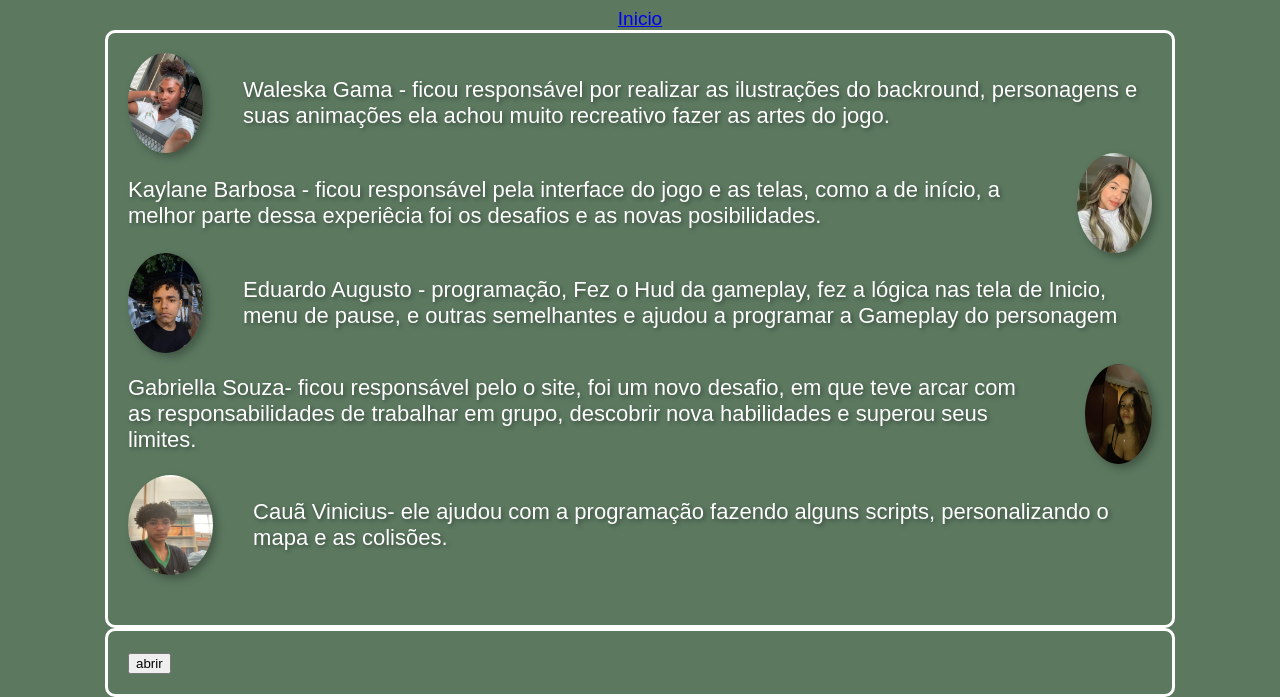
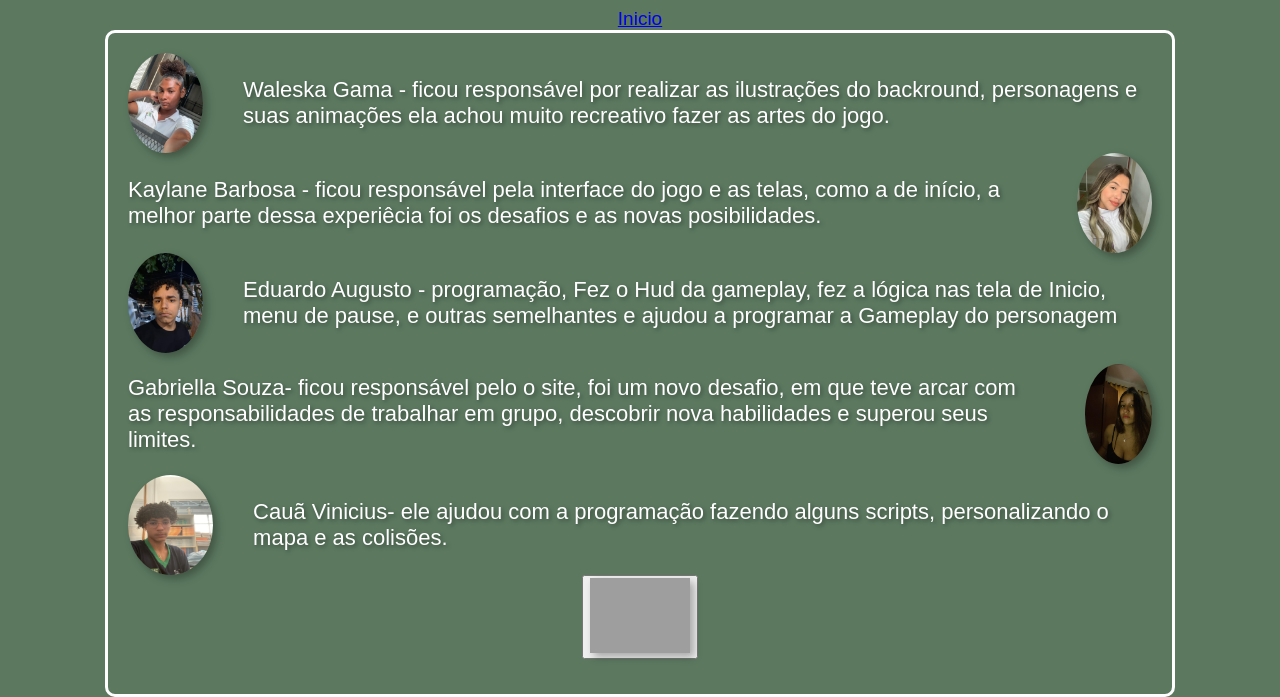
Before and after one commit to gaabriellaz/jogoCarlos, a website: page page2.html in a window 1280 px wide. Shown: the part 103-800 px from the top of the page. Drawn offline with Linux system fonts and the light colour scheme; grey boxes are pictures that could not be loaded.

Commit message:
modal quaseprontomdsssss

```diff
--- a/page2.html
+++ b/page2.html
@@ -74,33 +74,27 @@
                   </p>
             </div>
 
+            <div class="fotoJuntos">
+              <button onclick="openModal()">
+                <img src="https://i.natgeofe.com/n/548467d8-c5f1-4551-9f58-6817a8d2c45e/NationalGeographic_2572187_16x9.jpg?w=1200" alt="" width="100">
+              </button>
+            </div>
+
           </section>
     </main>
 
-    <div class="container">
-     <div>
-     <button onclick="openModal()">
-        abrir</button>
-        <dialog>
-        <p> este é um modal</p>
-        <button onclick="closeModal()">
-        fechar
-        </button>
-        </dialog>
-        </div>
+    <dialog> <!--AQUI É O MODAL!-->
+      <p>ESSA É A EQUIPE:</p>
+      <img src="https://i.natgeofe.com/n/548467d8-c5f1-4551-9f58-6817a8d2c45e/NationalGeographic_2572187_16x9.jpg?w=1200" alt="" width="400">
+      <button onclick="closeModal()">
+      fechar
+      </button>
+    </dialog>
 
 
 
 
 
-     </div>
-     </div>
-
-
-
-
-
-    </div>
 
 
 
--- a/script.js
+++ b/script.js
@@ -7,6 +7,6 @@ function openModal(){
     Modal.showModal();
 }
 
-function CloseModal() {
+function closeModal() {
     Modal.close();
 }
--- a/styles.css
+++ b/styles.css
@@ -191,10 +191,17 @@ footer {
   height:100px;
   border-radius: 50%;
 }
+
 .perfil{
   display: flex;
   align-items: center;
   gap: 40px;
+}
+
+.fotoJuntos{
+  display: flex;
+  align-items: center;
+  justify-content: center;
 }
 
 @media (max-width: 800px) {
```
